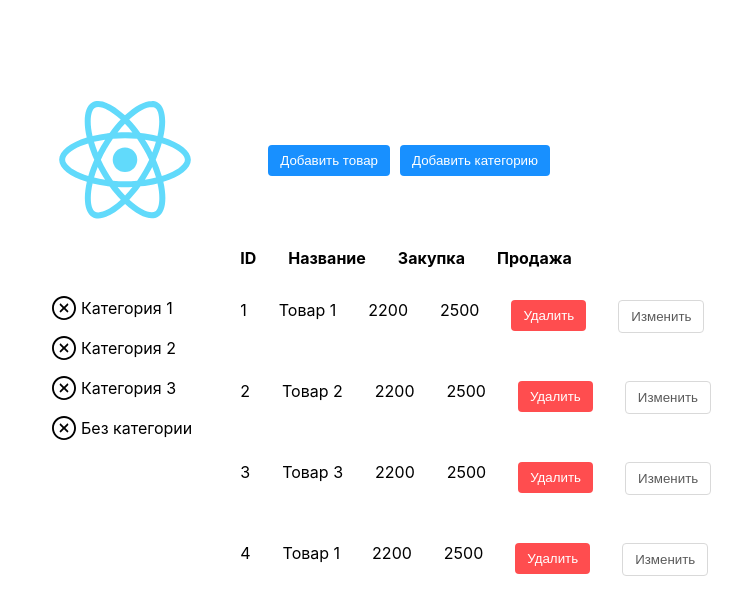
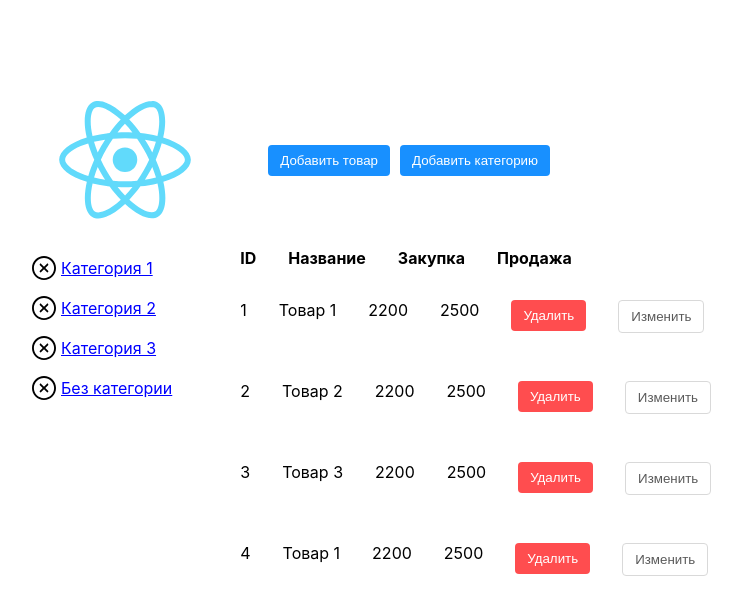
Before and after one commit to Ildarik/react-dashboard, a React (Create React App) app: page / in a window 1280 px wide. Shown: the top 614 px of the page, without its empty margins (148-890 px from the left). Built offline with nearby package versions, Linux system fonts and the light colour scheme.

Commit message:
Polish categories

```diff
--- a/src/components/Categories/index.js
+++ b/src/components/Categories/index.js
@@ -7,11 +7,13 @@ const Category = styled.div`
   display: flex;
   align-items: center;
   margin: 1em 0;
+  color: blue;
+  text-decoration: underline;
 `;
 
 const Wrapper = styled.div`
   margin-top: 40px;
-  margin-left: 40px;
+  margin: 0 20px;
 `;
 
 const ClearCategory = styled.img`
```
